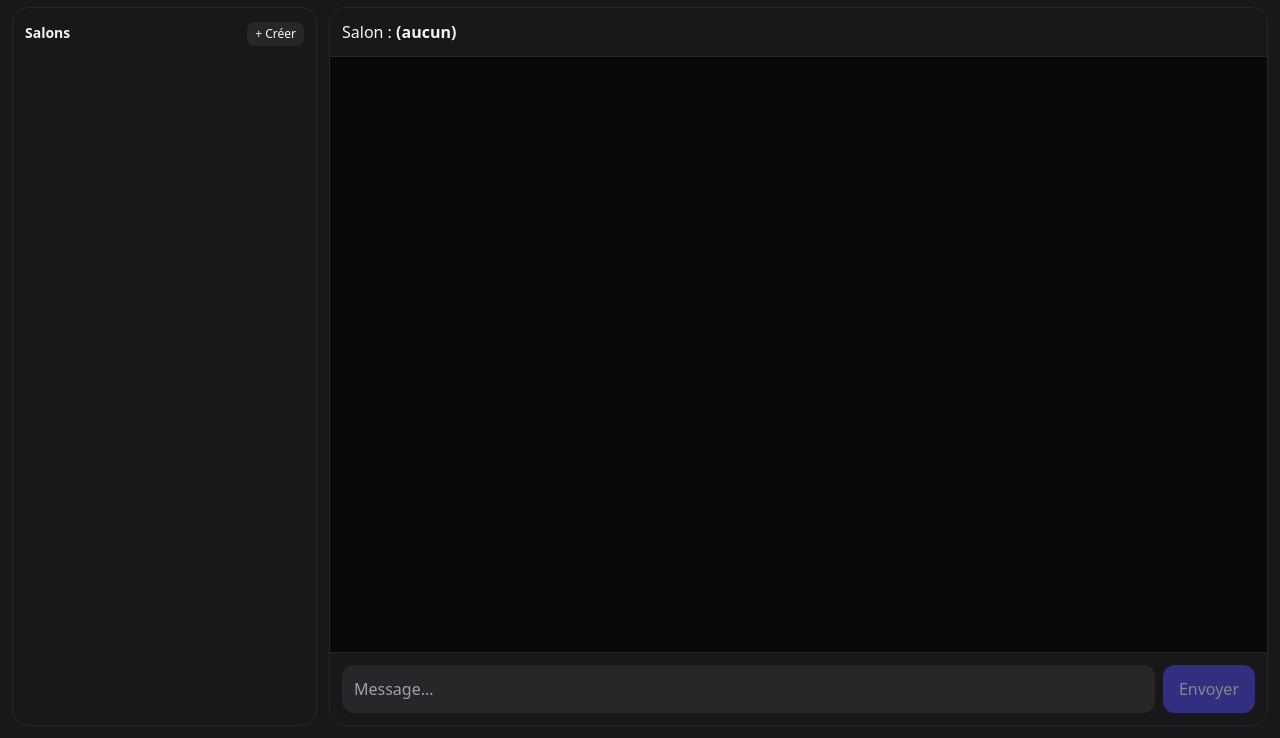
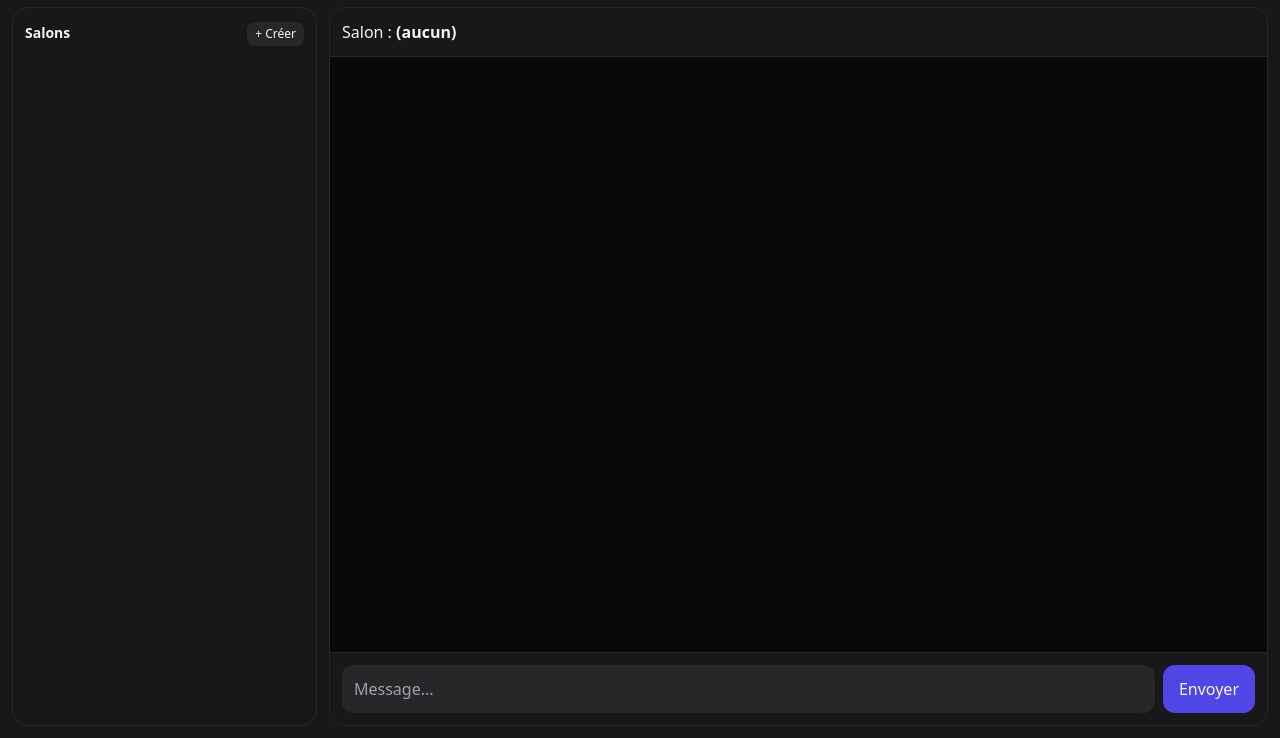
Before and after one commit to AokijiS/Discord, a plain HTML site: page index.html in a window 1280 px wide. Shown: the part 62-800 px from the top of the page. Drawn offline with nearby package versions, Linux system fonts and the light colour scheme; no server answers.

Commit message:
Update index.html

```diff
--- a/index.html
+++ b/index.html
@@ -50,7 +50,7 @@
       <div id="messages" class="flex-1 overflow-auto p-3 bg-zinc-950 space-y-2 scroll-thin"></div>
       <form id="message-form" class="p-3 border-t border-zinc-800 bg-zinc-900 flex gap-2">
         <textarea id="message-input" rows="1" placeholder="Message..." class="flex-1 bg-zinc-800 rounded-xl p-3 resize-none focus:ring-2 focus:ring-indigo-500"></textarea>
-        <button id="send-btn" class="px-4 py-2 rounded-xl bg-indigo-600 hover:bg-indigo-500 disabled:opacity-50 transition" disabled>Envoyer</button>
+        <button id="send-btn" class="px-4 py-2 rounded-xl bg-indigo-600 hover:bg-indigo-500 disabled:opacity-50 transition">Envoyer</button>
       </form>
     </section>
   </main>
```
